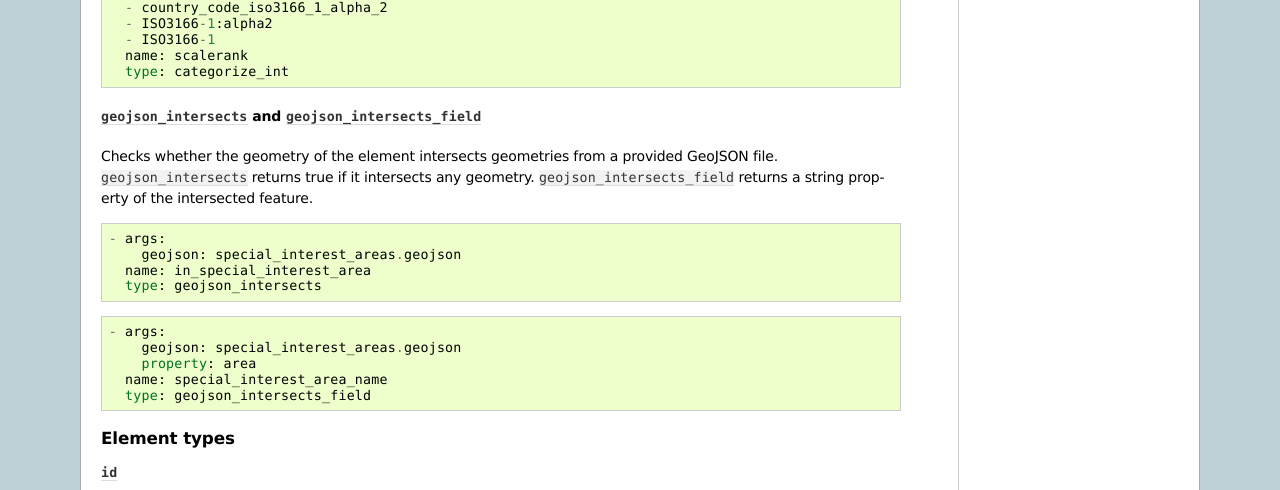
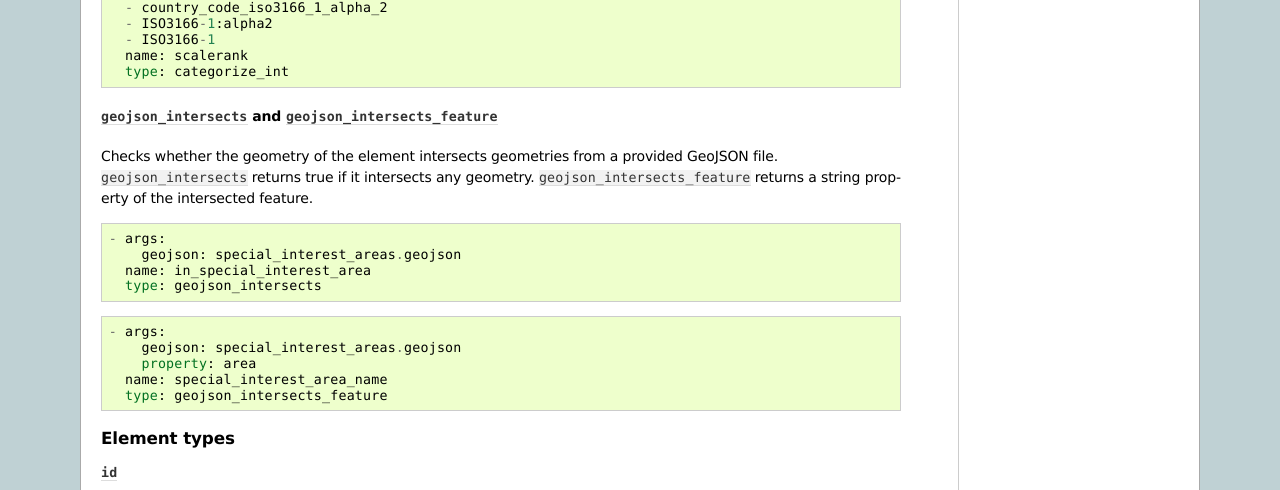
Before and after one commit to omniscale/imposm3, a Sphinx documentation site: the page built from docs/mapping.rst, in a window 1280 px wide and 900 px high, scrolled down 4994 px. Shown: the part 151-641 px from the top of the window. Built offline with Sphinx 7.4.7, drawn with Linux system fonts in a browser that asks for light colours; some of the changed text lies outside the part shown.

Commit message:
Fix the doc to geojson_intersects_feature instead of geojson_intersects_field
Fixes #226.

```diff
--- a/docs/mapping.rst
+++ b/docs/mapping.rst
@@ -324,10 +324,10 @@ Stores a number depending on a value, similar to ``enumerate``. However, ``categ
       type: categorize_int
 
 
-``geojson_intersects`` and ``geojson_intersects_field``
+``geojson_intersects`` and ``geojson_intersects_feature``
 ^^^^^^^^^^^^^^^^^^^^^^^^^^^^^^^^^^^^^^^^^^^^^^^^^^^^^^^
 
-Checks whether the geometry of the element intersects geometries from a provided GeoJSON file. ``geojson_intersects`` returns true if it intersects any geometry. ``geojson_intersects_field`` returns a string property of the intersected feature.
+Checks whether the geometry of the element intersects geometries from a provided GeoJSON file. ``geojson_intersects`` returns true if it intersects any geometry. ``geojson_intersects_feature`` returns a string property of the intersected feature.
 
 
 ::
@@ -344,7 +344,7 @@ Checks whether the geometry of the element intersects geometries from a provided
         geojson: special_interest_areas.geojson
         property: area
       name: special_interest_area_name
-      type: geojson_intersects_field
+      type: geojson_intersects_feature
 
 
 Element types
```
